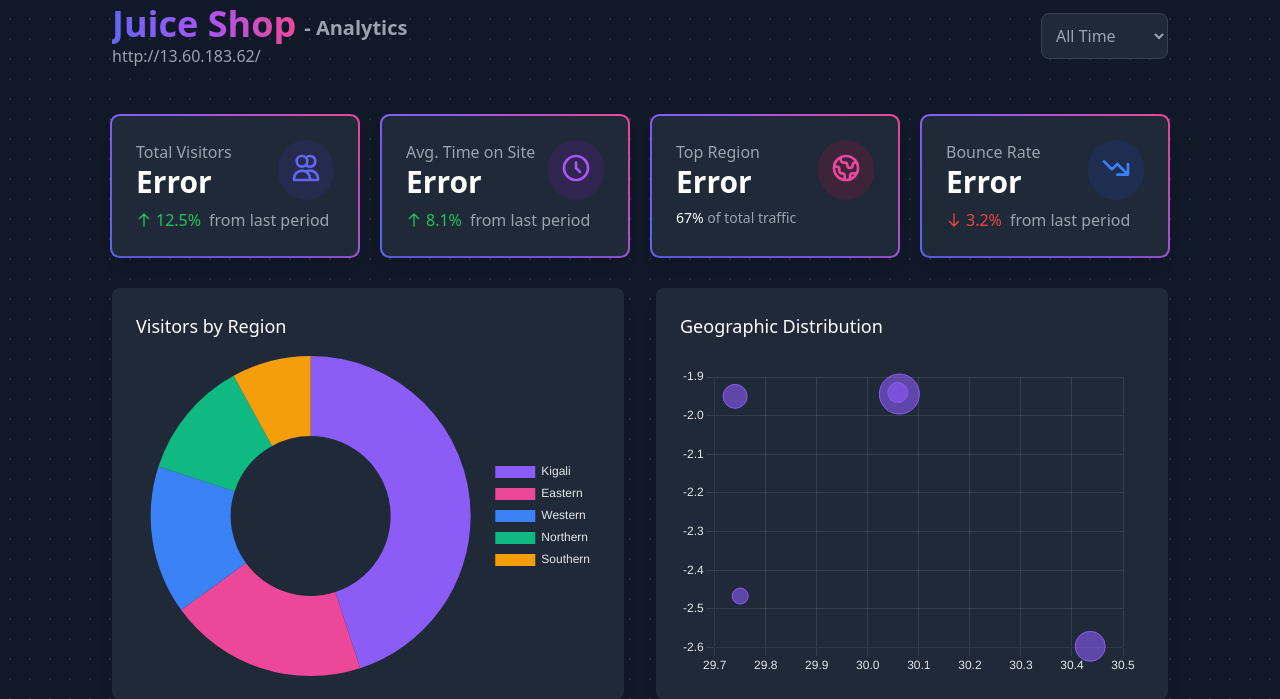
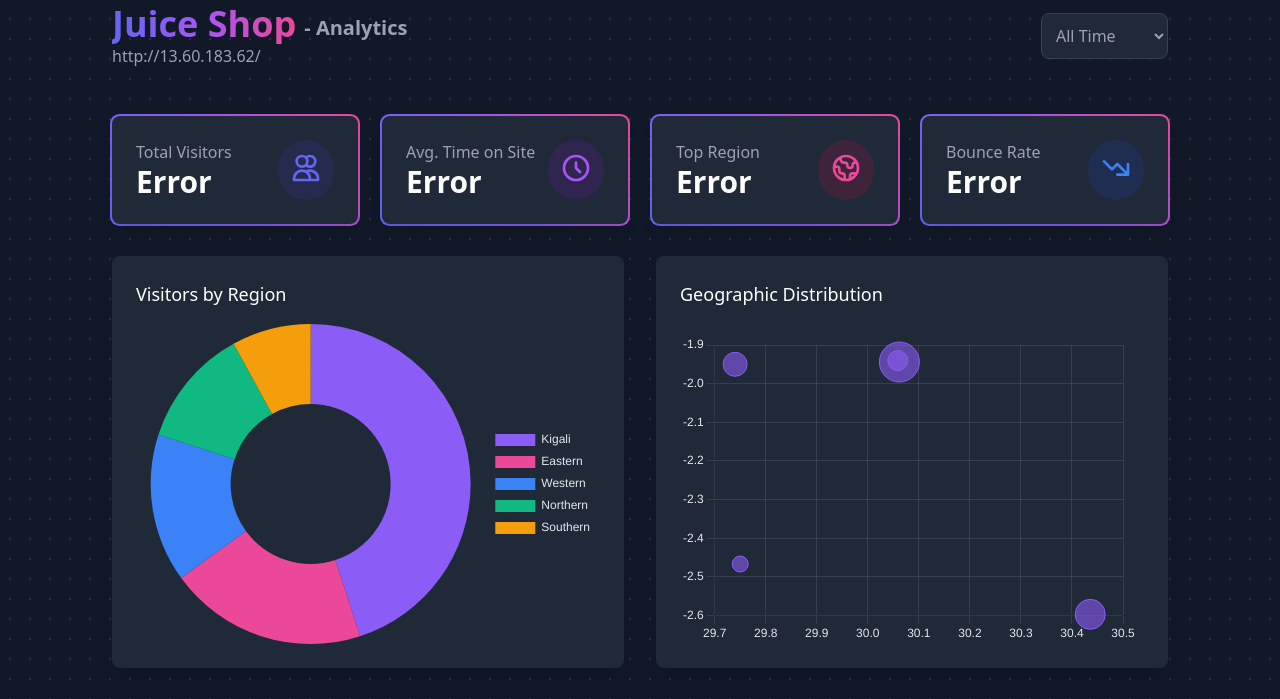
Before and after one commit to Janvier-Irasubiza/web-crawler, a FastAPI app: page / in a window 1280 px wide. Shown: the part 171-870 px from the top of the page. Run offline with FastAPI, Linux system fonts and the light colour scheme; some libraries are stand-ins or nearby versions.

Commit message:
Remove unused elements and improve code formatting in index.html
This commit cleans up the index.html file by removing unnecessary HTML elements related to percentage displays that were previously included in the analytics dashboard. Additionally, it enhances code readability by standardizing string quotes and improving the formatting of console log statements throughout the JavaScript code. These changes aim to streamline the codebase and improve maintainability.

```diff
--- a/templates/index.html
+++ b/templates/index.html
@@ -230,28 +230,6 @@
                   </svg>
                 </div>
               </div>
-              <div class="mt-2">
-                <div class="flex items-center">
-                  <span class="text-green-500 font-medium flex items-center">
-                    <svg
-                      class="w-4 h-4 mr-1"
-                      fill="none"
-                      stroke="currentColor"
-                      viewBox="0 0 24 24"
-                      xmlns="http://www.w3.org/2000/svg"
-                    >
-                      <path
-                        stroke-linecap="round"
-                        stroke-linejoin="round"
-                        stroke-width="2"
-                        d="M5 10l7-7m0 0l7 7m-7-7v18"
-                      ></path>
-                    </svg>
-                    12.5%
-                  </span>
-                  <span class="text-gray-400 ml-2">from last period</span>
-                </div>
-              </div>
             </div>
 
             <div class="p-6 bg-gray-800 rounded-lg shadow-lg gradient-border">
@@ -279,28 +257,6 @@
                   </svg>
                 </div>
               </div>
-              <div class="mt-2">
-                <div class="flex items-center">
-                  <span class="text-green-500 font-medium flex items-center">
-                    <svg
-                      class="w-4 h-4 mr-1"
-                      fill="none"
-                      stroke="currentColor"
-                      viewBox="0 0 24 24"
-                      xmlns="http://www.w3.org/2000/svg"
-                    >
-                      <path
-                        stroke-linecap="round"
-                        stroke-linejoin="round"
-                        stroke-width="2"
-                        d="M5 10l7-7m0 0l7 7m-7-7v18"
-                      ></path>
-                    </svg>
-                    8.1%
-                  </span>
-                  <span class="text-gray-400 ml-2">from last period</span>
-                </div>
-              </div>
             </div>
 
             <div class="p-6 bg-gray-800 rounded-lg shadow-lg gradient-border">
@@ -328,12 +284,6 @@
                   </svg>
                 </div>
               </div>
-              <div class="mt-2">
-                <div class="text-gray-400 text-sm">
-                  <span class="font-medium text-white">67%</span> of total
-                  traffic
-                </div>
-              </div>
             </div>
 
             <div class="p-6 bg-gray-800 rounded-lg shadow-lg gradient-border">
@@ -359,28 +309,6 @@
                       d="M13 17h8m0 0V9m0 8l-8-8-4 4-6-6"
                     ></path>
                   </svg>
-                </div>
-              </div>
-              <div class="mt-2">
-                <div class="flex items-center">
-                  <span class="text-red-500 font-medium flex items-center">
-                    <svg
-                      class="w-4 h-4 mr-1"
-                      fill="none"
-                      stroke="currentColor"
-                      viewBox="0 0 24 24"
-                      xmlns="http://www.w3.org/2000/svg"
-                    >
-                      <path
-                        stroke-linecap="round"
-                        stroke-linejoin="round"
-                        stroke-width="2"
-                        d="M19 14l-7 7m0 0l-7-7m7 7V3"
-                      ></path>
-                    </svg>
-                    3.2%
-                  </span>
-                  <span class="text-gray-400 ml-2">from last period</span>
                 </div>
               </div>
             </div>
@@ -845,7 +773,7 @@
       let sortedVisitorEvents = [];
 
       // Track the current time frame filter
-      let currentTimeFrame = 'all';
+      let currentTimeFrame = "all";
 
       // Tab switching functionality
       document.querySelectorAll(".tab-button").forEach((button) => {
@@ -1356,8 +1284,14 @@
         }
 
         // Log the pagination container and its contents for DOM inspection
-        const pagCont = domainTableBody.closest('.bg-gray-800').querySelector('.flex.space-x-2');
-        console.log('[Pagination Container]', pagCont, pagCont ? pagCont.innerHTML : 'No container');
+        const pagCont = domainTableBody
+          .closest(".bg-gray-800")
+          .querySelector(".flex.space-x-2");
+        console.log(
+          "[Pagination Container]",
+          pagCont,
+          pagCont ? pagCont.innerHTML : "No container"
+        );
       }
 
       // Function to format duration in a human-readable way
@@ -1450,12 +1384,22 @@
       }
 
       // Add a global error handler at the top of the script
-      window.onerror = function(message, source, lineno, colno, error) {
-        console.error('Global JS Error:', {message, source, lineno, colno, error});
+      window.onerror = function (message, source, lineno, colno, error) {
+        console.error("Global JS Error:", {
+          message,
+          source,
+          lineno,
+          colno,
+          error,
+        });
       };
 
       // Add this function to fetch analytics data
-      async function fetchAnalyticsData(page = 1, perPage = 10, timeFrame = 'all') {
+      async function fetchAnalyticsData(
+        page = 1,
+        perPage = 10,
+        timeFrame = "all"
+      ) {
         console.log("Fetching analytics data...", { page, perPage, timeFrame }); // Debug log
         try {
           // Show loading state
@@ -1467,7 +1411,7 @@
           }
 
           let url = `http://16.171.174.116/analytics/data?page=${page}&per_page=${perPage}`;
-          if (timeFrame && timeFrame !== 'all') {
+          if (timeFrame && timeFrame !== "all") {
             url += `&time_frame=${encodeURIComponent(timeFrame)}`;
           }
           console.log("Making fetch request to:", url);
@@ -1499,7 +1443,7 @@
             console.log("Pagination updated:", {
               totalVisitorPages,
               visitorCurrentPage,
-              totalVisitorCount: window.totalVisitorCount
+              totalVisitorCount: window.totalVisitorCount,
             });
 
             // Update the dashboard with all data
@@ -1513,7 +1457,7 @@
 
             // Always render visitor data after fetch
             renderVisitorData();
-            console.log('Called renderVisitorData after fetch');
+            console.log("Called renderVisitorData after fetch");
           } else {
             console.error("Failed to fetch analytics data:", data);
             // Show error state in UI
@@ -1557,7 +1501,7 @@
           if (resultsContainer) {
             resultsContainer.classList.remove("opacity-50");
           }
-          console.log('fetchAnalyticsData completed');
+          console.log("fetchAnalyticsData completed");
         }
       }
 
@@ -1631,7 +1575,7 @@
 
         // Render the current page of visitor data
         renderVisitorData();
-        console.log('Called renderVisitorData from updateAnalyticsDashboard');
+        console.log("Called renderVisitorData from updateAnalyticsDashboard");
       }
 
       // Add this function to update all charts with analytics data
@@ -1701,7 +1645,7 @@
 
       // Update the renderVisitorData function to handle pagination
       function renderVisitorData() {
-        console.log('renderVisitorData called');
+        console.log("renderVisitorData called");
         const visitorTableBody = document.getElementById("visitor-data");
         if (!visitorTableBody) return;
 
@@ -1743,20 +1687,36 @@
           .querySelector(".text-gray-400");
         if (paginationInfo) {
           const start = (visitorCurrentPage - 1) * visitorItemsPerPage + 1;
-          const end = Math.min(start + pageEvents.length - 1, window.totalVisitorCount || 0);
-          console.log('[Pagination Info]', { start, end, visitorCurrentPage, totalVisitorPages, totalVisitorCount: window.totalVisitorCount, pageEventsLength: pageEvents.length });
+          const end = Math.min(
+            start + pageEvents.length - 1,
+            window.totalVisitorCount || 0
+          );
+          console.log("[Pagination Info]", {
+            start,
+            end,
+            visitorCurrentPage,
+            totalVisitorPages,
+            totalVisitorCount: window.totalVisitorCount,
+            pageEventsLength: pageEvents.length,
+          });
           paginationInfo.innerHTML = `
             Showing <span class="font-medium text-white">${start}</span> to
             <span class="font-medium text-white">${end}</span> of
-            <span class="font-medium text-white">${window.totalVisitorCount || '--'}</span> results
+            <span class="font-medium text-white">${
+              window.totalVisitorCount || "--"
+            }</span> results
           `;
         }
 
         // Update pagination buttons
-        const paginationContainer = document.getElementById('visitor-pagination');
+        const paginationContainer =
+          document.getElementById("visitor-pagination");
         if (paginationContainer) {
           paginationContainer.innerHTML = "";
-          console.log('[Pagination Buttons]', { visitorCurrentPage, totalVisitorPages });
+          console.log("[Pagination Buttons]", {
+            visitorCurrentPage,
+            totalVisitorPages,
+          });
 
           // Previous button
           const prevButton = document.createElement("button");
@@ -1768,9 +1728,13 @@
           prevButton.textContent = "Previous";
           prevButton.disabled = visitorCurrentPage === 1;
           prevButton.onclick = () => {
-            console.log('Clicked Previous');
+            console.log("Clicked Previous");
             if (visitorCurrentPage > 1) {
-              fetchAnalyticsData(visitorCurrentPage - 1, visitorItemsPerPage, currentTimeFrame);
+              fetchAnalyticsData(
+                visitorCurrentPage - 1,
+                visitorItemsPerPage,
+                currentTimeFrame
+              );
             }
           };
           paginationContainer.appendChild(prevButton);
@@ -1785,7 +1749,7 @@
             totalVisitorPages,
             startPage + maxVisiblePages - 1
           );
-          console.log('[Page Range]', { startPage, endPage });
+          console.log("[Page Range]", { startPage, endPage });
 
           // Adjust start page if we're near the end
           if (endPage - startPage + 1 < maxVisiblePages) {
@@ -1799,7 +1763,7 @@
               "px-3 py-1 rounded text-gray-400 hover:text-white hover:bg-gray-700";
             firstPageButton.textContent = "1";
             firstPageButton.onclick = () => {
-              console.log('Clicked First Page');
+              console.log("Clicked First Page");
               fetchAnalyticsData(1, visitorItemsPerPage, currentTimeFrame);
             };
             paginationContainer.appendChild(firstPageButton);
@@ -1823,7 +1787,7 @@
             }`;
             pageButton.textContent = i;
             pageButton.onclick = () => {
-              console.log('Clicked page', i);
+              console.log("Clicked page", i);
               fetchAnalyticsData(i, visitorItemsPerPage, currentTimeFrame);
             };
             paginationContainer.appendChild(pageButton);
@@ -1844,8 +1808,12 @@
               "px-3 py-1 rounded text-gray-400 hover:text-white hover:bg-gray-700";
             lastPageButton.textContent = totalVisitorPages;
             lastPageButton.onclick = () => {
-              console.log('Clicked Last Page');
-              fetchAnalyticsData(totalVisitorPages, visitorItemsPerPage, currentTimeFrame);
+              console.log("Clicked Last Page");
+              fetchAnalyticsData(
+                totalVisitorPages,
+                visitorItemsPerPage,
+                currentTimeFrame
+              );
             };
             paginationContainer.appendChild(lastPageButton);
           }
@@ -1860,17 +1828,25 @@
           nextButton.textContent = "Next";
           nextButton.disabled = visitorCurrentPage === totalVisitorPages;
           nextButton.onclick = () => {
-            console.log('Clicked Next');
+            console.log("Clicked Next");
             if (visitorCurrentPage < totalVisitorPages) {
-              fetchAnalyticsData(visitorCurrentPage + 1, visitorItemsPerPage, currentTimeFrame);
+              fetchAnalyticsData(
+                visitorCurrentPage + 1,
+                visitorItemsPerPage,
+                currentTimeFrame
+              );
             }
           };
           paginationContainer.appendChild(nextButton);
         }
 
         // Log the pagination container and its contents for DOM inspection
-        const pagCont = document.getElementById('visitor-pagination');
-        console.log('[Pagination Container]', pagCont, pagCont ? pagCont.innerHTML : 'No container');
+        const pagCont = document.getElementById("visitor-pagination");
+        console.log(
+          "[Pagination Container]",
+          pagCont,
+          pagCont ? pagCont.innerHTML : "No container"
+        );
       }
 
       // Function to reload domains
@@ -2003,9 +1979,9 @@
       });
 
       // Listen for time frame filter changes
-      const timeFrameSelect = document.getElementById('time-frame');
+      const timeFrameSelect = document.getElementById("time-frame");
       if (timeFrameSelect) {
-        timeFrameSelect.addEventListener('change', function() {
+        timeFrameSelect.addEventListener("change", function () {
           currentTimeFrame = this.value;
           fetchAnalyticsData(1, visitorItemsPerPage, currentTimeFrame);
         });
```
